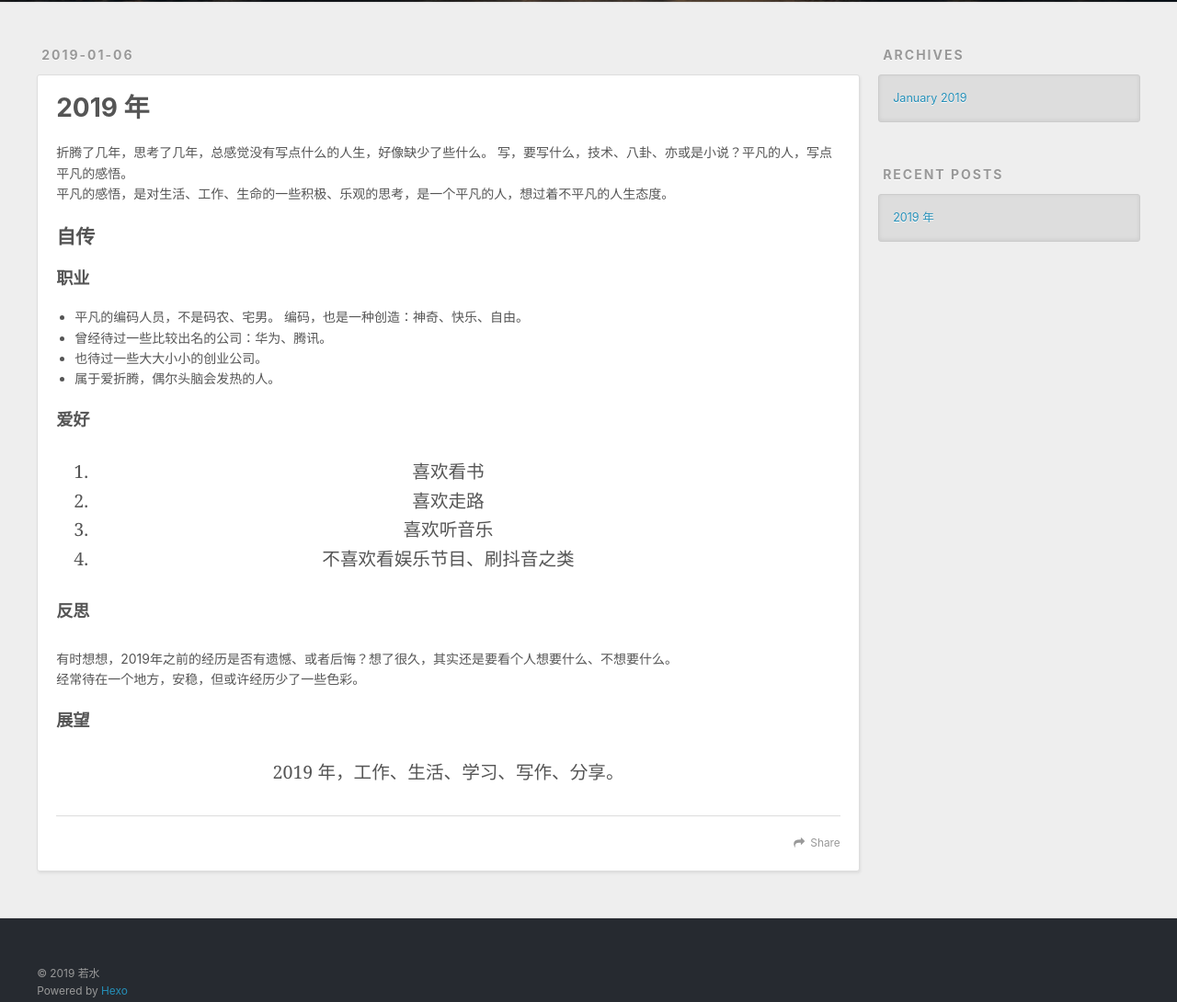
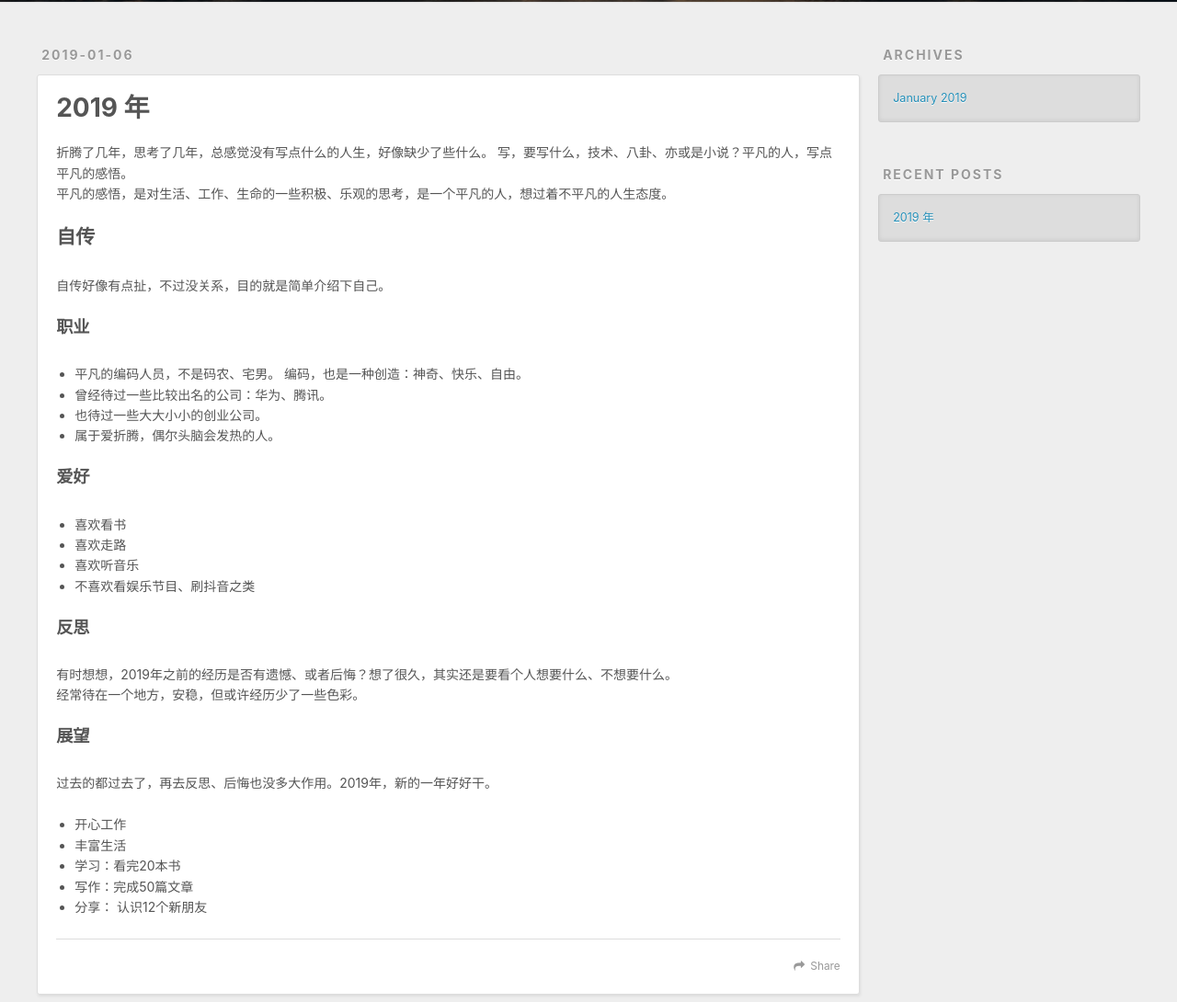
Before and after one commit to ice-thinker/ice-thinker.github.io, a plain HTML site: page 2019/01/06/hello-world/index.html in a window 1280 px wide. Shown: the part 298-1388 px from the top of the page at 92% size. Drawn offline with nearby package versions, Linux system fonts and the light colour scheme.

Commit message:
Site updated: 2019-01-06 13:05:52

```diff
--- a/2019/01/06/hello-world/index.html
+++ b/2019/01/06/hello-world/index.html
@@ -7,18 +7,18 @@
 
   <title>2019 年 | 知、行——人生</title>
   <meta name="viewport" content="width=device-width, initial-scale=1, maximum-scale=1">
-  <meta name="description" content="折腾了几年，思考了几年，总感觉没有写点什么的人生，好像缺少了些什么。 写，要写什么，技术、八卦、亦或是小说？平凡的人，写点平凡的感悟。   平凡的感悟，是对生活、工作、生命的一些积极、乐观的思考，是一个平凡的人，想过着不平凡的人生态度。 自传职业 平凡的编码人员，不是码农、宅男。 编码，也是一种创造：神奇、快乐、自由。 曾经待过一些比较出名的公司：华为、腾讯。 也待过一些大大小小的创业公司。">
+  <meta name="description" content="折腾了几年，思考了几年，总感觉没有写点什么的人生，好像缺少了些什么。 写，要写什么，技术、八卦、亦或是小说？平凡的人，写点平凡的感悟。   平凡的感悟，是对生活、工作、生命的一些积极、乐观的思考，是一个平凡的人，想过着不平凡的人生态度。 自传     自传好像有点扯，不过没关系，目的就是简单介绍下自己。 职业   平凡的编码人员，不是码农、宅男。 编码，也是一种创造：神奇、快乐、自由。 曾经">
 <meta name="keywords" content="心学 批判 反思 总结。分享 哲学 行业">
 <meta property="og:type" content="article">
 <meta property="og:title" content="2019 年">
 <meta property="og:url" content="http://yoursite.com/2019/01/06/hello-world/index.html">
 <meta property="og:site_name" content="知、行——人生">
-<meta property="og:description" content="折腾了几年，思考了几年，总感觉没有写点什么的人生，好像缺少了些什么。 写，要写什么，技术、八卦、亦或是小说？平凡的人，写点平凡的感悟。   平凡的感悟，是对生活、工作、生命的一些积极、乐观的思考，是一个平凡的人，想过着不平凡的人生态度。 自传职业 平凡的编码人员，不是码农、宅男。 编码，也是一种创造：神奇、快乐、自由。 曾经待过一些比较出名的公司：华为、腾讯。 也待过一些大大小小的创业公司。">
+<meta property="og:description" content="折腾了几年，思考了几年，总感觉没有写点什么的人生，好像缺少了些什么。 写，要写什么，技术、八卦、亦或是小说？平凡的人，写点平凡的感悟。   平凡的感悟，是对生活、工作、生命的一些积极、乐观的思考，是一个平凡的人，想过着不平凡的人生态度。 自传     自传好像有点扯，不过没关系，目的就是简单介绍下自己。 职业   平凡的编码人员，不是码农、宅男。 编码，也是一种创造：神奇、快乐、自由。 曾经">
 <meta property="og:locale" content="default">
-<meta property="og:updated_time" content="2019-01-06T04:57:04.631Z">
+<meta property="og:updated_time" content="2019-01-06T05:04:19.868Z">
 <meta name="twitter:card" content="summary">
 <meta name="twitter:title" content="2019 年">
-<meta name="twitter:description" content="折腾了几年，思考了几年，总感觉没有写点什么的人生，好像缺少了些什么。 写，要写什么，技术、八卦、亦或是小说？平凡的人，写点平凡的感悟。   平凡的感悟，是对生活、工作、生命的一些积极、乐观的思考，是一个平凡的人，想过着不平凡的人生态度。 自传职业 平凡的编码人员，不是码农、宅男。 编码，也是一种创造：神奇、快乐、自由。 曾经待过一些比较出名的公司：华为、腾讯。 也待过一些大大小小的创业公司。">
+<meta name="twitter:description" content="折腾了几年，思考了几年，总感觉没有写点什么的人生，好像缺少了些什么。 写，要写什么，技术、八卦、亦或是小说？平凡的人，写点平凡的感悟。   平凡的感悟，是对生活、工作、生命的一些积极、乐观的思考，是一个平凡的人，想过着不平凡的人生态度。 自传     自传好像有点扯，不过没关系，目的就是简单介绍下自己。 职业   平凡的编码人员，不是码农、宅男。 编码，也是一种创造：神奇、快乐、自由。 曾经">
 
     <link rel="alternate" href="/atom.xml" title="知、行——人生" type="application/atom+xml">
 
@@ -92,31 +92,43 @@
     <div class="article-entry" itemprop="articleBody">
 
         <p>   折腾了几年，思考了几年，总感觉没有写点什么的人生，好像缺少了些什么。 写，要写什么，技术、八卦、亦或是小说？平凡的人，写点平凡的感悟。<br>   平凡的感悟，是对生活、工作、生命的一些积极、乐观的思考，是一个平凡的人，想过着不平凡的人生态度。</p>
-<h2 id="自传"><a href="#自传" class="headerlink" title="自传"></a>自传</h2><h3 id="职业"><a href="#职业" class="headerlink" title="职业"></a>职业</h3><ul>
+<h2 id="自传"><a href="#自传" class="headerlink" title="自传"></a>自传</h2><blockquote>
+</blockquote>
+<p>   自传好像有点扯，不过没关系，目的就是简单介绍下自己。</p>
+<h3 id="职业"><a href="#职业" class="headerlink" title="职业"></a>职业</h3><blockquote>
+</blockquote>
+<ul>
 <li>平凡的编码人员，不是码农、宅男。 编码，也是一种创造：神奇、快乐、自由。</li>
 <li>曾经待过一些比较出名的公司：华为、腾讯。</li>
 <li>也待过一些大大小小的创业公司。</li>
 <li>属于爱折腾，偶尔头脑会发热的人。</li>
 </ul>
 <h3 id="爱好"><a href="#爱好" class="headerlink" title="爱好"></a>爱好</h3><blockquote>
-<ol>
+</blockquote>
+<ul>
 <li>喜欢看书</li>
 <li>喜欢走路</li>
 <li>喜欢听音乐</li>
 <li>不喜欢看娱乐节目、刷抖音之类</li>
-</ol>
-</blockquote>
+</ul>
 <h3 id="反思"><a href="#反思" class="headerlink" title="反思"></a>反思</h3><blockquote>
 </blockquote>
 <p>  有时想想，2019年之前的经历是否有遗憾、或者后悔？想了很久，其实还是要看个人想要什么、不想要什么。<br>  经常待在一个地方，安稳，但或许经历少了一些色彩。</p>
 <h3 id="展望"><a href="#展望" class="headerlink" title="展望"></a>展望</h3><blockquote>
-<p>2019 年，工作、生活、学习、写作、分享。</p>
 </blockquote>
+<p>  过去的都过去了，再去反思、后悔也没多大作用。2019年，新的一年好好干。</p>
+<ul>
+<li>开心工作</li>
+<li>丰富生活</li>
+<li>学习：看完20本书</li>
+<li>写作：完成50篇文章</li>
+<li>分享： 认识12个新朋友</li>
+</ul>
 
 
     </div>
     <footer class="article-footer">
-      <a data-url="http://yoursite.com/2019/01/06/hello-world/" data-id="cjqkfe6l10000x7fy4e06rb2g" class="article-share-link">Share</a>
+      <a data-url="http://yoursite.com/2019/01/06/hello-world/" data-id="cjqkfp6yf0000yhfyrwwfa8t8" class="article-share-link">Share</a>
 
 
     </footer>
```
Also changed, not shown: index.html (+18 -6 lines).
